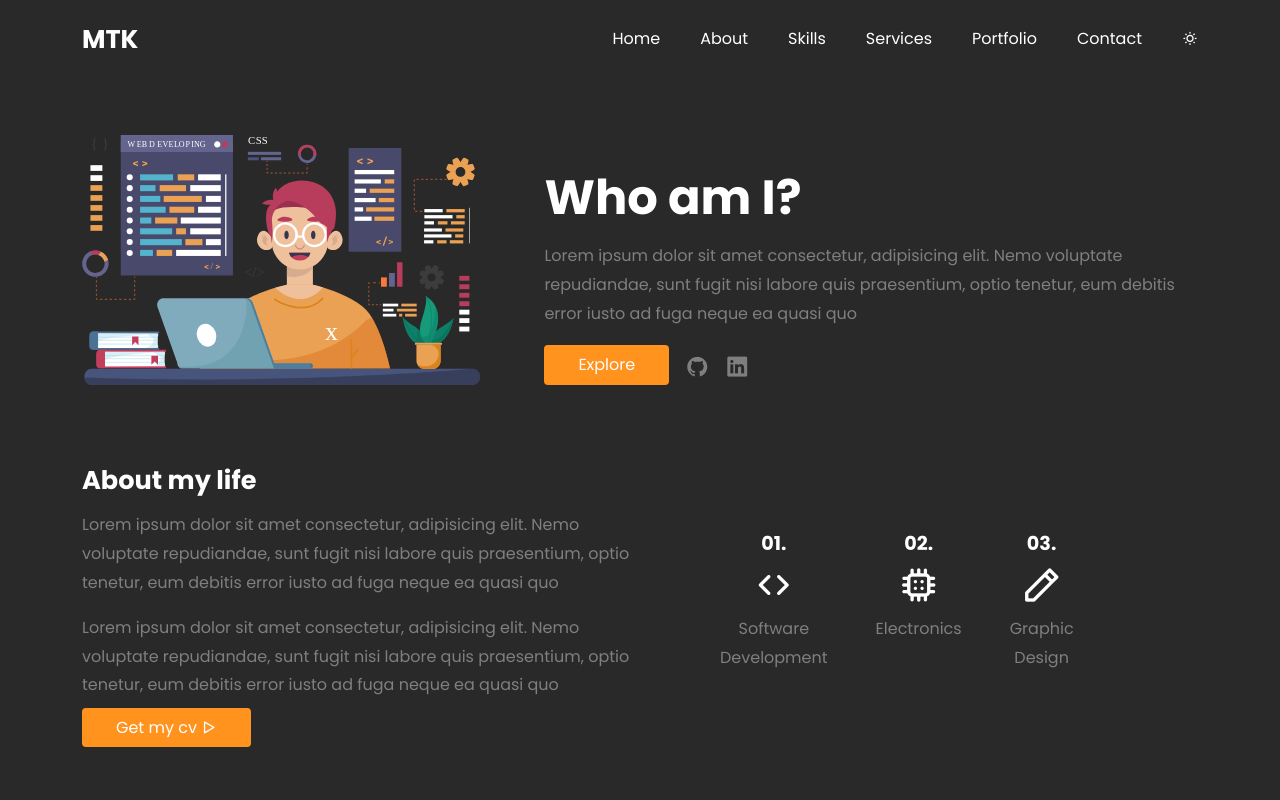
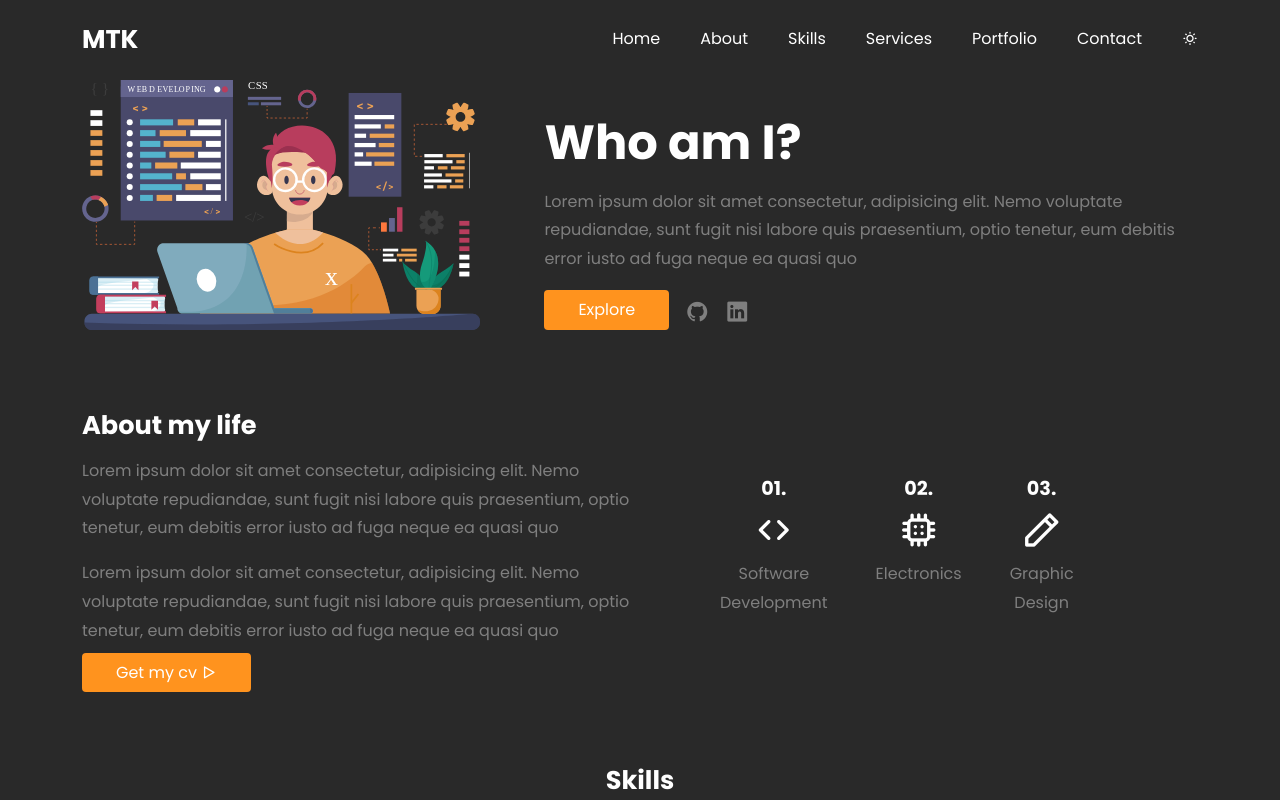
Before and after one commit to MinThant47/mtkportfolio, a React (Create React App) app: page / in a window 1280 px wide. Shown: the top 800 px of the page. Built offline with nearby package versions, Linux system fonts and the light colour scheme.

Commit message:
sticky nav and minor changes to portfolio and skills

```diff
--- a/src/App.css
+++ b/src/App.css
@@ -10,7 +10,7 @@
 
   --white: #ffffff;
 
-  --bg-color: #f9f9f9;
+  --bg-color: #fcfcfc;
   --card-bg-color: #fefefe;
 
   --fs-xl: 2rem;
--- a/src/components/Nav/Nav.css
+++ b/src/components/Nav/Nav.css
@@ -1,5 +1,18 @@
+header {
+  background-color: var(--bg-color);
+  box-shadow: 0 4px 2px -2px rgba(0, 0, 0, 0.05);
+  z-index: 10;
+  position: fixed;
+  width: 100%;
+  transition: all 0.3s ease-in-out;
+  height: 70px;
+}
+
+header.rm-shadow {
+  box-shadow: none;
+}
+
 .navigation {
-  background-color: var(--bg-color);
   position: relative;
   display: flex;
   justify-content: space-between;
--- a/src/components/Nav/Nav.js
+++ b/src/components/Nav/Nav.js
@@ -1,10 +1,36 @@
 import "./Nav.css";
-import { useState, useEffect } from "react";
+import { useState, useEffect, useCallback } from "react";
 import { Link } from "react-router-dom";
 
 const Nav = () => {
   const [isDark, setIsDark] = useState(true);
   const [toggle, setToggle] = useState(false);
+
+  // hide nav when scroll down & show when scroll up
+  const [shadow, setShadow] = useState(false);
+  const [prevScrollPos, setPrevScrollPos] = useState(0);
+  const [visible, setVisible] = useState(true);
+
+  const handleScroll = useCallback(() => {
+    // find current scroll position
+    const currentScrollPos = window.pageYOffset;
+
+    // set state based on location info
+    setVisible(prevScrollPos > currentScrollPos || currentScrollPos < 10);
+
+    // set state to new scroll position
+    setPrevScrollPos(currentScrollPos);
+  }, [prevScrollPos]);
+
+  useEffect(() => {
+    window.addEventListener("scroll", handleScroll);
+
+    return () => window.removeEventListener("scroll", handleScroll);
+  }, [prevScrollPos, visible, handleScroll]);
+
+  useEffect(() => {
+    window.pageYOffset === 0 ? setShadow(true) : setShadow(false);
+  });
 
   useEffect(() => {
     isDark
@@ -13,7 +39,10 @@ const Nav = () => {
   }, [isDark]);
 
   return (
-    <header>
+    <header
+      style={{ top: visible ? "0" : "-100px", opactiy: visible ? "1" : "0" }}
+      className={shadow ? "rm-shadow" : ""}
+    >
       <nav className="navigation container pt-4">
         <div className="logo">
           <Link to="/">
--- a/src/components/Portfolio/Portfolio.css
+++ b/src/components/Portfolio/Portfolio.css
@@ -62,6 +62,13 @@
   }
 }
 
+@media only screen and (max-width: 430px) {
+  #portfolio .para-text a {
+    display: block;
+    margin-bottom: 1rem;
+  }
+}
+
 @media only screen and (max-width: 360px) {
   .portfolio-content {
     padding: 1rem;
--- a/src/components/Skills/Skills.css
+++ b/src/components/Skills/Skills.css
@@ -70,7 +70,7 @@
 .skill-bar {
   width: 100%;
   height: 6px;
-  background-color: #f2e7fe;
+  background-color: #dddddd;
   border-radius: 4px;
 }
 
```
